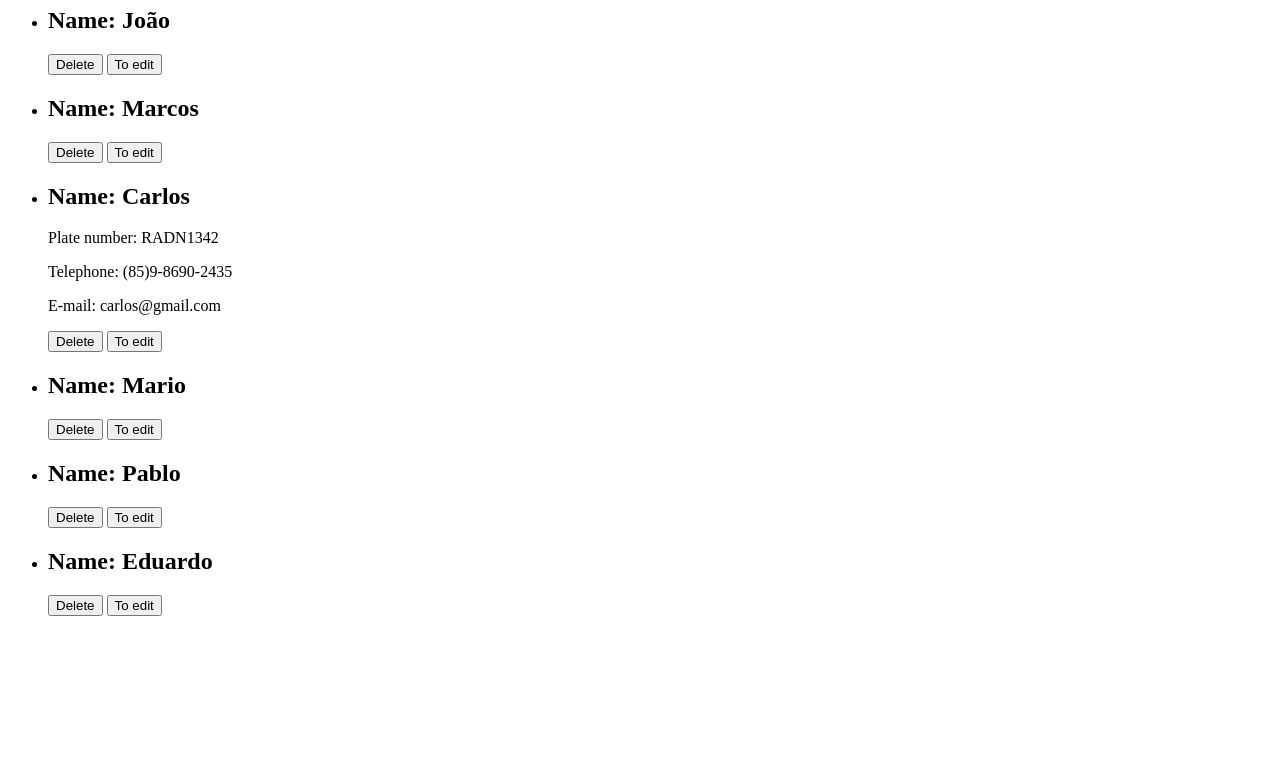
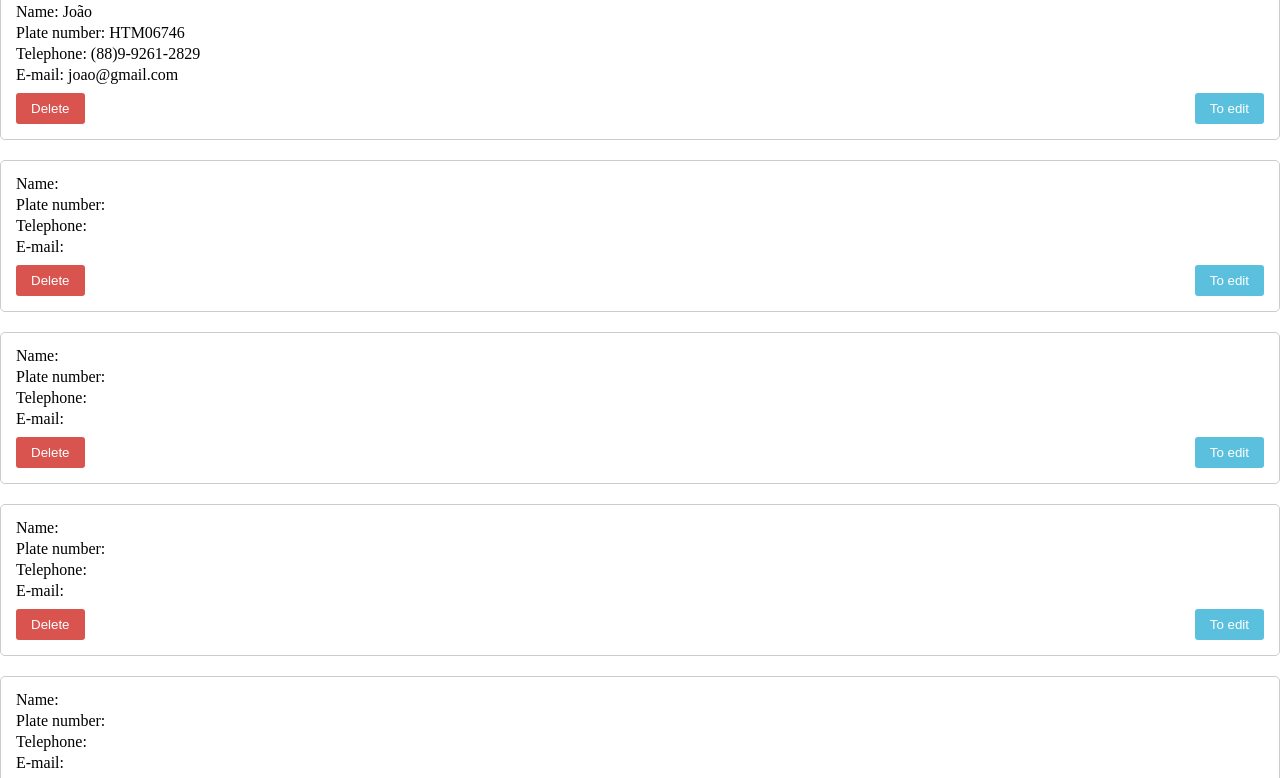
Before and after one commit to JoseWenned/desafio-multipedidos-JoseWenned, a website: page src/index.html in a window 1280 px wide. Shown: the part 73-851 px from the top of the page. Before the commit the page ends 800 px from the top, so only its background shows below. Drawn offline with Linux system fonts and the light colour scheme.

Commit message:
feat style.css concluded

```diff
--- a/src/index.html
+++ b/src/index.html
@@ -3,63 +3,85 @@
 <head>
     <meta charset="UTF-8">
     <meta name="viewport" content="width=device-width, initial-scale=1.0">
+
+    <link rel="stylesheet" href="./style.css">
+    <link rel="stylesheet" href="./reset.css">
+
     <title>Document</title>
 </head>
 <body>
-    <header>
-        <h1>Motorcycle courier management table</h1>
+    <header class="header">
+        <div class="containerTitle">
+            <h1 class="titleOne">Motorcycle courier management table</h1>
+        </div>
     </header>
-    <section>
-        <ul>
-            <li>
-                <h2>Name: João</h2>
-                <!-- <p>Plate number: HTM06746</p>
-                <p>Telephone: (88)9-9261-2829</p>
-                <p>E-mail: joao@gmail.com</p> -->
-                <button type="submit">Delete</button>
+    <main>
+        <section class="section">
+            <ul class="listCard">
+                <li class="card">
+                    <div>
+                        <h2 class="titleName">Name: João</h2>
+                        <p class="paragraph">Plate number: HTM06746</p>
+                        <p class="paragraph">Telephone: (88)9-9261-2829</p>
+                        <p class="paragraph">E-mail: joao@gmail.com</p>
+                    </div>
+                    <div class="container">
+                        <button class="buttonDelete" type="submit">Delete</button>
                         <button type="submit">To edit</button>
+                    </div>
                 </li>
-            <li>
-                <h2>Name: Marcos</h2>
-                <!-- <p>Plate number: TNJS0967</p>
-                <p>Telephone: (84)9-8276-109</p>
-                <p>E-mail: marcos@gmail.com</p> -->
-                <button type="submit">Delete</button>
+                <li class="card">
+                    <h2 class="titleName">Name:</h2>
+                    <p class="paragraph">Plate number:</p>
+                    <p class="paragraph">Telephone:</p>
+                    <p class="paragraph">E-mail:</p>
+                    <div class="container">
+                        <button class="buttonDelete" type="submit">Delete</button>
                         <button type="submit">To edit</button>
+                    </div>
                 </li>
-            <li>
-                <h2>Name: Carlos</h2>
-                <p>Plate number: RADN1342</p>
-                <p>Telephone: (85)9-8690-2435</p>
-                <p>E-mail: carlos@gmail.com</p>
-                <button type="submit">Delete</button>
+                <li class="card">
+                    <h2 class="titleName">Name:</h2>
+                    <p class="paragraph">Plate number:</p>
+                    <p class="paragraph">Telephone:</p>
+                    <p class="paragraph">E-mail:</p>
+                    <div class="container">
+                        <button class="buttonDelete" type="submit">Delete</button>
                         <button type="submit">To edit</button>
+                    </div>
                 </li>
-            <li>
-                <h2>Name: Mario</h2>
-                <!-- <p>Plate number: TESD0929</p>
-                <p>Telephone: (11)9-9890-5652</p>
-                <p>E-mail: mario@gmail.com</p> -->
-                <button type="submit">Delete</button>
+                <li class="card">
+                    <h2 class="titleName">Name:</h2>
+                    <p class="paragraph">Plate number:</p>
+                    <p class="paragraph">Telephone:</p>
+                    <p class="paragraph">E-mail:</p>
+                    <div class="container">
+                        <button class="buttonDelete" type="submit">Delete</button>
                         <button type="submit">To edit</button>
+                    </div>
                 </li>
-            <li>
-                <h2>Name: Pablo</h2>
-                <!-- <p>Plate number: OUTH3489</p>
-                <p>Telephone: (66)9-9810-9052</p>
-                <p>E-mail: pablo@gmail.com</p> -->
-                <button type="submit">Delete</button>
+                <li class="card">
+                    <h2 class="titleName">Name:</h2>
+                    <p class="paragraph">Plate number:</p>
+                    <p class="paragraph">Telephone:</p>
+                    <p class="paragraph">E-mail:</p>
+                    <div class="container">
+                        <button class="buttonDelete" type="submit">Delete</button>
                         <button type="submit">To edit</button>
+                    </div>
                 </li>
-            <li>
-                <h2>Name: Eduardo</h2>
-                <!-- <p>Plate number: RGTD9413</p>
-                <p>Telephone: (78)9-8890-6067</p>
-                <p>E-mail: eduardo@gmail.com</p> -->
-                <button type="submit">Delete</button>
+                <li class="card">
+                    <h2 class="titleName">Name:</h2>
+                    <p class="paragraph">Plate number:</p>
+                    <p class="paragraph">Telephone:</p>
+                    <p class="paragraph">E-mail:</p>
+                    <div class="container">
+                        <button class="buttonDelete" type="submit">Delete</button>
                         <button type="submit">To edit</button>
+                    </div>
                 </li>
             </ul>
         </section>
+    </main>
 </body>
 </html>
--- /dev/null
+++ b/src/reset.css
@@ -0,0 +1,48 @@
+/* http://meyerweb.com/eric/tools/css/reset/
+   v2.0 | 20110126
+   License: none (public domain)
+*/
+
+html, body, div, span, applet, object, iframe,
+h1, h2, h3, h4, h5, h6, p, blockquote, pre,
+a, abbr, acronym, address, big, cite, code,
+del, dfn, em, img, ins, kbd, q, s, samp,
+small, strike, strong, sub, sup, tt, var,
+b, u, i, center,
+dl, dt, dd, ol, ul, li,
+fieldset, form, label, legend,
+table, caption, tbody, tfoot, thead, tr, th, td,
+article, aside, canvas, details, embed,
+figure, figcaption, footer, header, hgroup,
+menu, nav, output, ruby, section, summary,
+time, mark, audio, video {
+	margin: 0;
+	padding: 0;
+	border: 0;
+	font-size: 100%;
+	font: inherit;
+	vertical-align: baseline;
+}
+/* HTML5 display-role reset for older browsers */
+article, aside, details, figcaption, figure,
+footer, header, hgroup, menu, nav, section {
+	display: block;
+}
+body {
+	line-height: 1;
+}
+ol, ul {
+	list-style: none;
+}
+blockquote, q {
+	quotes: none;
+}
+blockquote:before, blockquote:after,
+q:before, q:after {
+	content: '';
+	content: none;
+}
+table {
+	border-collapse: collapse;
+	border-spacing: 0;
+}
--- /dev/null
+++ b/src/style.css
@@ -0,0 +1,72 @@
+body {
+    font-family: Arial, sans-serif;
+    margin: 0;
+    padding: 0;
+}
+
+.header {
+    background-color: #333;
+    color: #fff;
+    padding: 20px;
+    text-align: center;
+    font-family: sans-serif;
+    font-weight: 500;
+}
+
+.titleOne {
+    margin: 0;
+}
+
+.main {
+    padding: 20px;
+}
+
+.listCard {
+    list-style-type: none;
+    padding: 0;
+}
+
+.card {
+    border: 1px solid #ccc;
+    border-radius: 5px;
+    margin-bottom: 20px;
+    margin-top: 5px;
+    padding: 15px;
+}
+
+.titleName {
+    margin: 0;
+}
+
+.paragraph {
+    margin: 5px 0;
+}
+
+.container {
+    display: flex;
+    justify-content: space-between;
+    margin-top: 10px;
+}
+
+.buttonDelete {
+    background-color: #d9534f;
+    color: #fff;
+    border: none;
+    padding: 8px 15px;
+    border-radius: 3px;
+    cursor: pointer;
+}
+
+button {
+    background-color: #5bc0de;
+    color: #fff;
+    border: none;
+    padding: 8px 15px;
+    border-radius: 3px;
+    cursor: pointer;
+}
+
+/* Style for hover effect on buttons */
+button:hover, .buttonDelete:hover {
+    background-color: #4cae4c;
+}
```
Lines whose indentation alone changed are shown as unchanged.
